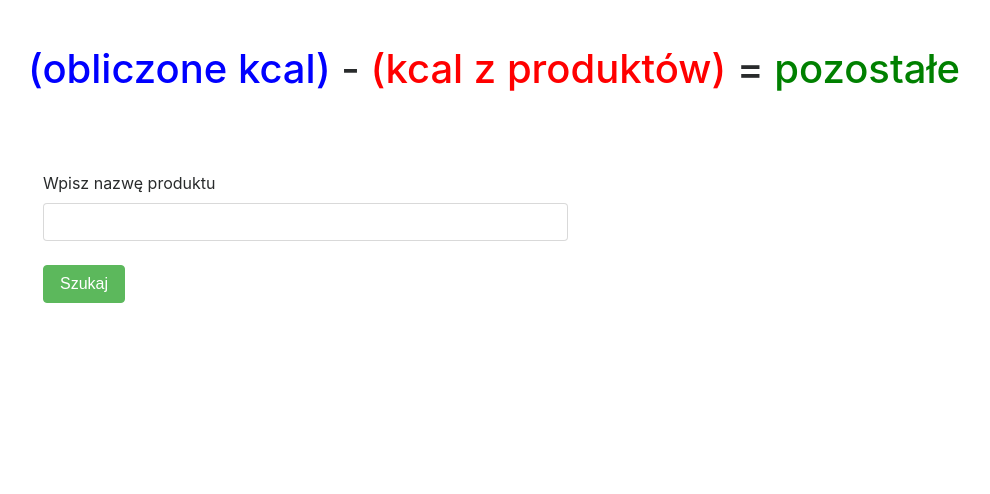
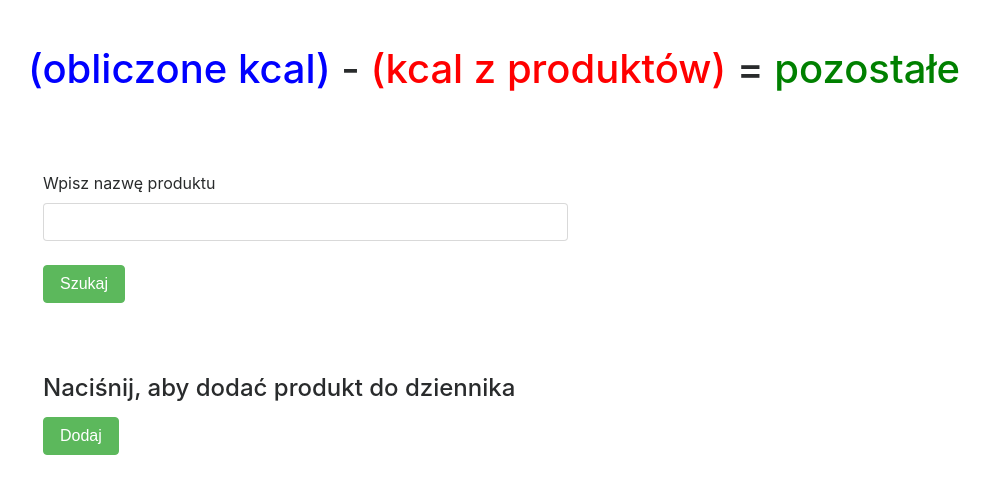
Before and after one commit to JakubSzczerba/kcalculator, a Symfony app: template templates/User/daily.html.twig in a window 1280 px wide. Shown: the part 18-512 px from the top of the page, without its empty margins (57-1047 px from the left). Run offline with Twig, Linux system fonts and the light colour scheme; the template is opened without the code that fills it, so the values that code supplies are empty; some libraries are stand-ins or nearby versions.

Commit message:
Start of createing way to add enntries to user_entry -> for now probbly without a products

```diff
--- a/templates/User/daily.html.twig
+++ b/templates/User/daily.html.twig
@@ -14,6 +14,17 @@
                     <button type="submit" class="btn btn-success">Szukaj</button><br>
                 </form>
             </div>
+            <br><br><br>
+            <div class="col-lg-12">
+               {# <form action="{{ path('addEntry') }}" method="POST" class="form-horizontal">  #}
+                    <label for="username"><h4><bold>Naciśnij, aby dodać produkt do dziennika</bold></h4></label><br>
+                    <button type="submit" class="btn btn-success">Dodaj</button><br>
+
+
+
+
+
+
 
 
 
```
